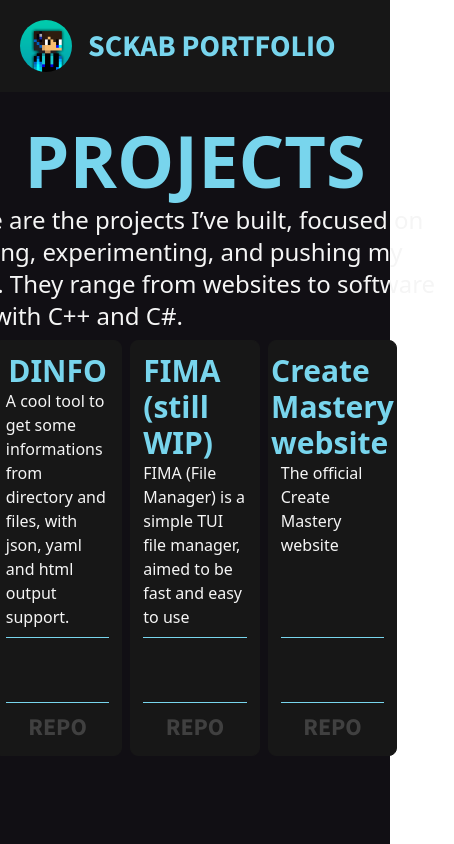
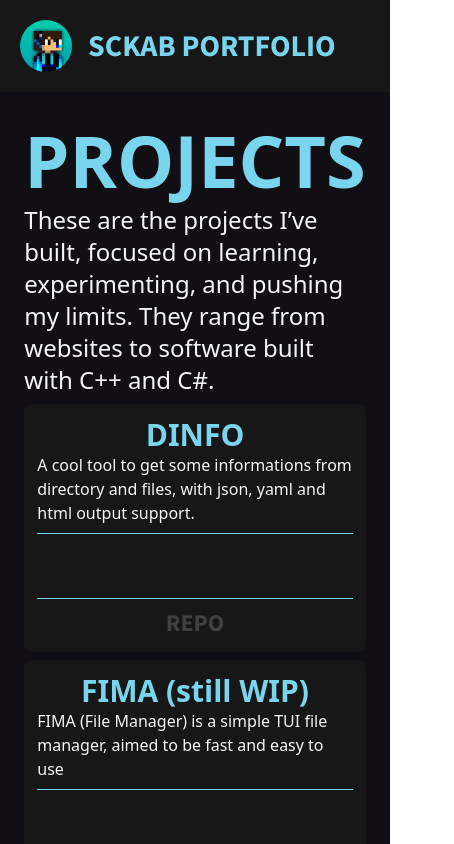
Before and after one commit to Sckab/portfolio, an Angular app: page /projects in a window 390 px wide. Shown: the top 844 px of the page, 454 px wide, since content can reach past the window. Built offline with nearby package versions, Linux system fonts and the light colour scheme; what @iconify/tailwind4 would draw is missing.

Commit message:
made the site responsive

```diff
--- a/package.json
+++ b/package.json
@@ -1,6 +1,6 @@
 {
   "name": "portfolio",
-  "version": "1.0.4",
+  "version": "1.0.5",
   "scripts": {
     "ng": "ng",
     "start": "ng serve",
--- a/src/app/projects/projects.css
+++ b/src/app/projects/projects.css
@@ -9,9 +9,9 @@ section {
 }
 
 .projects {
-  @apply flex w-3/4 flex-row items-stretch justify-center gap-2;
+  @apply flex w-full flex-col items-center justify-center gap-2 md:flex-row md:items-stretch md:justify-center xl:w-3/4;
 }
 
 pf-projects-card {
-  @apply w-1/3;
+  @apply w-full md:w-1/3;
 }
```
